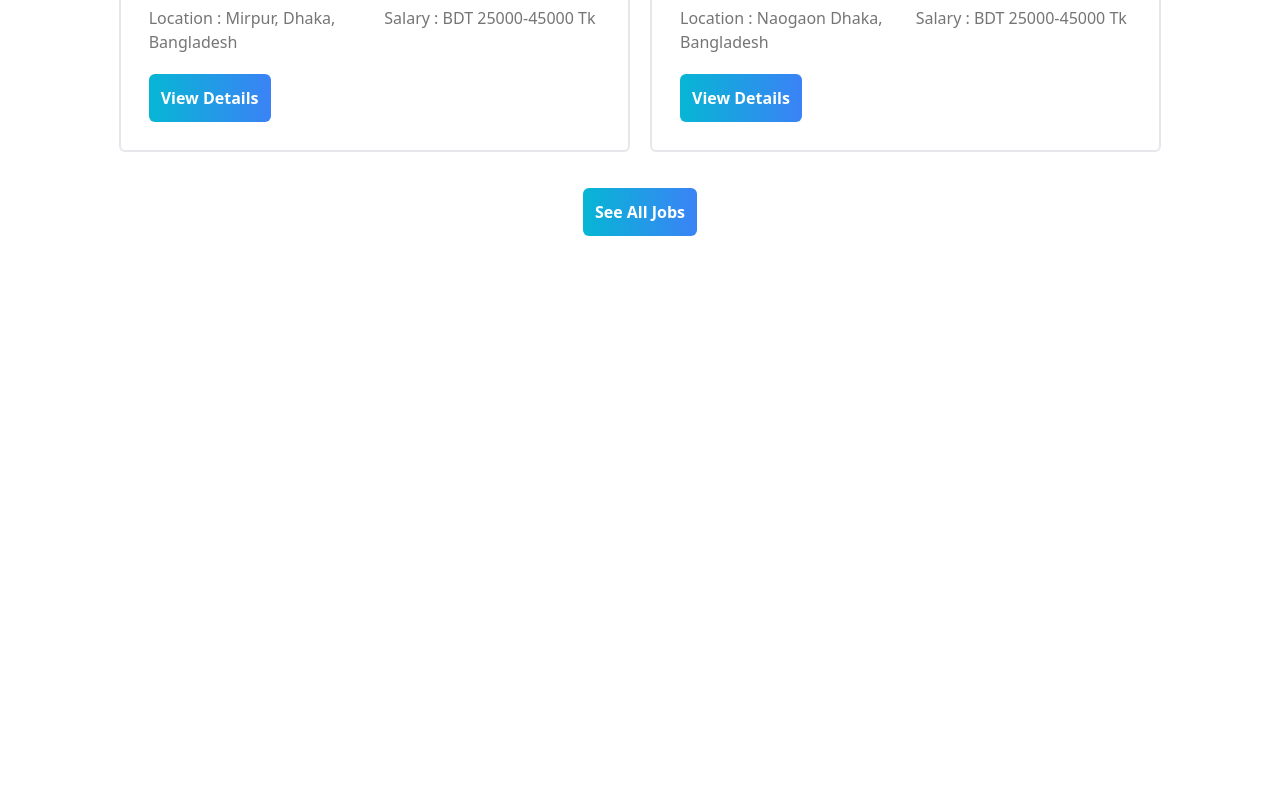
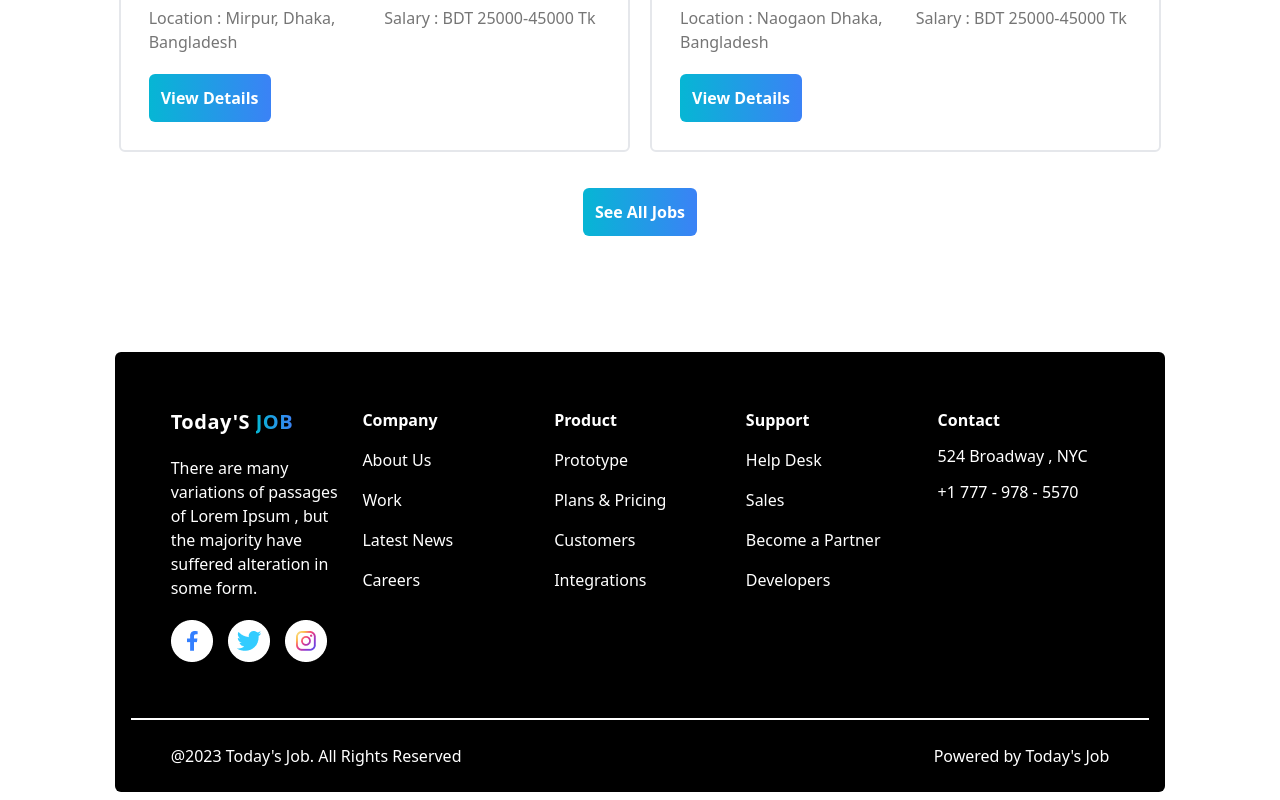
Before and after one commit to akashislam1/todays-job, a React (Vite) app: page / in a window 1280 px wide. Shown: the part 2123-2923 px from the top of the page. Before the commit the page ends 2483 px from the top, so only its background shows below. Built offline with nearby package versions, Linux system fonts and the light colour scheme.

Commit message:
added footer section

```diff
--- a/src/App.jsx
+++ b/src/App.jsx
@@ -1,12 +1,16 @@
 import React from "react";
 import Header from "./components/Header/Header";
 import { Outlet } from "react-router-dom";
+import Footer from "./components/Footer/Footer";
 
 const App = () => {
   return (
     <div className="w-full lg:w-5/6 mx-auto p-2">
       <Header></Header>
-      <Outlet></Outlet>
+      <div className="md:min-h-[calc(100vh-341px)]">
+        <Outlet />
+      </div>
+      <Footer></Footer>
     </div>
   );
 };
--- /dev/null
+++ b/src/components/Footer/Footer.jsx
@@ -0,0 +1,82 @@
+import React from "react";
+import { Link } from "react-router-dom";
+
+const Footer = () => {
+  return (
+    <div className="bg-black text-white mt-24 rounded-md">
+      <div className="grid lg:grid-cols-5  p-14 gap-5">
+        <div className="flex flex-col gap-5">
+          <Link to="/" className="inline-flex items-center">
+            <span className=" text-xl font-bold tracking-wide ">
+              Today'S <span className="text-gradiant">JOB</span>
+            </span>
+          </Link>
+          <p>
+            There are many variations of passages of Lorem Ipsum , but the
+            majority have suffered alteration in some form.
+          </p>
+          <div>
+            <img src="../../../src/assets/Icons/Group_9969.png" alt="" />
+          </div>
+        </div>
+        <div className="flex flex-col gap-4">
+          <h4 className="font-bold">Company</h4>
+          <p>
+            <a href="/">About Us</a>
+          </p>
+          <p>
+            <a href="/">Work</a>
+          </p>
+          <p>
+            <a href="/">Latest News</a>
+          </p>
+          <p>
+            <a href="/">Careers</a>
+          </p>
+        </div>
+        <div className="flex flex-col gap-4">
+          <h4 className="font-bold">Product</h4>
+          <p>
+            <a href="/">Prototype</a>
+          </p>
+          <p>
+            <a href="/"> Plans & Pricing</a>
+          </p>
+          <p>
+            <a href="/">Customers</a>
+          </p>
+          <p>
+            <a href="/">Integrations</a>
+          </p>
+        </div>
+        <div className="flex flex-col gap-4">
+          <h4 className="font-bold">Support</h4>
+          <p>
+            <a href="/">Help Desk</a>
+          </p>
+          <p>
+            <a href="/">Sales</a>
+          </p>
+          <p>
+            <a href="/">Become a Partner</a>
+          </p>
+          <p>
+            <a href="/">Developers</a>
+          </p>
+        </div>
+        <div className="flex flex-col gap-3">
+          <h4 className="font-bold">Contact</h4>
+          <p>524 Broadway , NYC </p>
+          <p>+1 777 - 978 - 5570</p>
+        </div>
+      </div>
+      <div className="border border-white mx-4"></div>
+      <div className="flex justify-between px-14 py-6">
+        <p>@2023 Today's Job. All Rights Reserved</p>
+        <p>Powered by Today's Job</p>
+      </div>
+    </div>
+  );
+};
+
+export default Footer;
```
Also changed, not shown: src/assets/Icons/Group_9969.png (renamed from src/assets/Icons/Group 9969.png).
